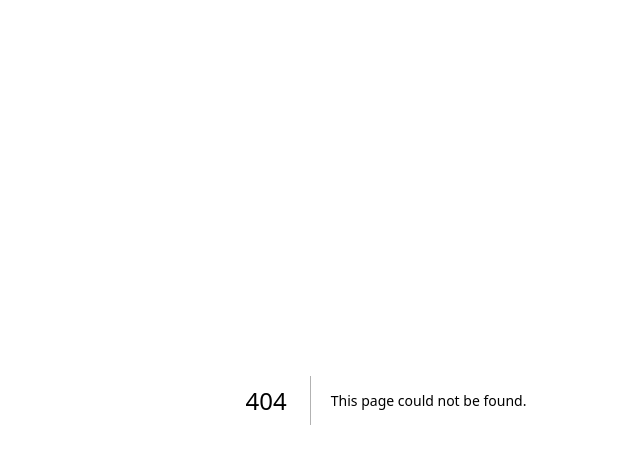
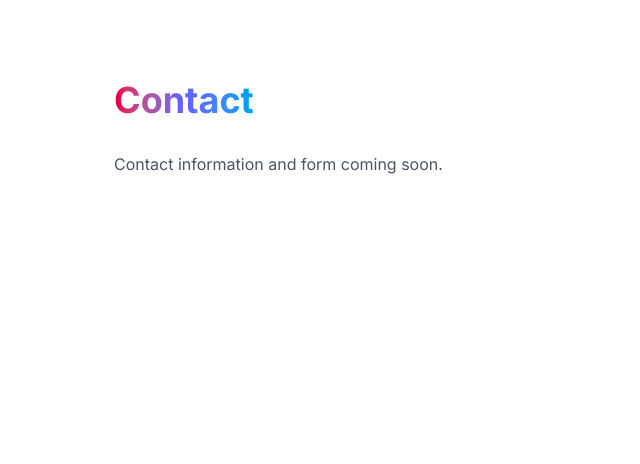
Before and after one commit to grcodeman/cody-portfolio, a Next.js app: page /contact in a window 1280 px wide. Before the commit this address had no page. Shown: the top 464 px of the page, without its empty margins (254-894 px from the left). Built offline with nearby package versions, Linux system fonts and the light colour scheme.

Commit message:
updating nav and created blank "/blog" and "/contact" pages

```diff
--- /dev/null
+++ b/app/blog/page.tsx
@@ -0,0 +1,17 @@
+export default function Blog() {
+  return (
+    <div className="min-h-screen bg-white dark:bg-black text-black dark:text-white transition-colors duration-300">
+      <div className="mx-auto max-w-xl px-4 py-20">
+        <h1 className="text-4xl font-bold bg-gradient-to-r from-rose-600 via-indigo-500 to-sky-500 bg-clip-text text-transparent inline-block mb-8">
+          Blog
+        </h1>
+
+        <div className="space-y-6">
+          <p className="text-gray-600 dark:text-gray-400">
+            No blog posts yet.
+          </p>
+        </div>
+      </div>
+    </div>
+  );
+}
--- /dev/null
+++ b/app/contact/page.tsx
@@ -0,0 +1,19 @@
+export default function Contact() {
+  return (
+    <div className="min-h-screen bg-white dark:bg-black text-black dark:text-white transition-colors duration-300">
+      <div className="mx-auto max-w-xl px-4 py-20">
+        <h1 className="text-4xl font-bold bg-gradient-to-r from-rose-600 via-indigo-500 to-sky-500 bg-clip-text text-transparent inline-block mb-8">
+          Contact
+        </h1>
+
+        <div className="space-y-6">
+          <p className="text-gray-600 dark:text-gray-400">
+            Contact information and form coming soon.
+          </p>
+
+          {/* Add your contact content here */}
+        </div>
+      </div>
+    </div>
+  );
+}
--- a/app/page.tsx
+++ b/app/page.tsx
@@ -39,10 +39,10 @@ export default function Home() {
             <Link href="/" className="px-3 py-1 rounded hover:bg-gray-100 dark:hover:bg-zinc-800 hover:scale-105">
               Home
             </Link>
-            <Link href="/" className="px-3 py-1 rounded hover:bg-gray-100 dark:hover:bg-zinc-800 hover:scale-105">
+            <Link href="/blog" className="px-3 py-1 rounded hover:bg-gray-100 dark:hover:bg-zinc-800 hover:scale-105">
               Blog
             </Link>
-            <Link href="/" className="px-3 py-1 rounded hover:bg-gray-100 dark:hover:bg-zinc-800 hover:scale-105">
+            <Link href="/contact" className="px-3 py-1 rounded hover:bg-gray-100 dark:hover:bg-zinc-800 hover:scale-105">
               Contact
             </Link>
           </nav>
@@ -59,10 +59,10 @@ export default function Home() {
                 <Link href="/">Home</Link>
               </DropdownMenuItem>
               <DropdownMenuItem asChild>
-                <Link href="/">Blog</Link>
+                <Link href="/blog">Blog</Link>
               </DropdownMenuItem>
               <DropdownMenuItem asChild>
-                <Link href="/">Contact</Link>
+                <Link href="/contact">Contact</Link>
               </DropdownMenuItem>
             </DropdownMenuContent>
           </DropdownMenu>
```
